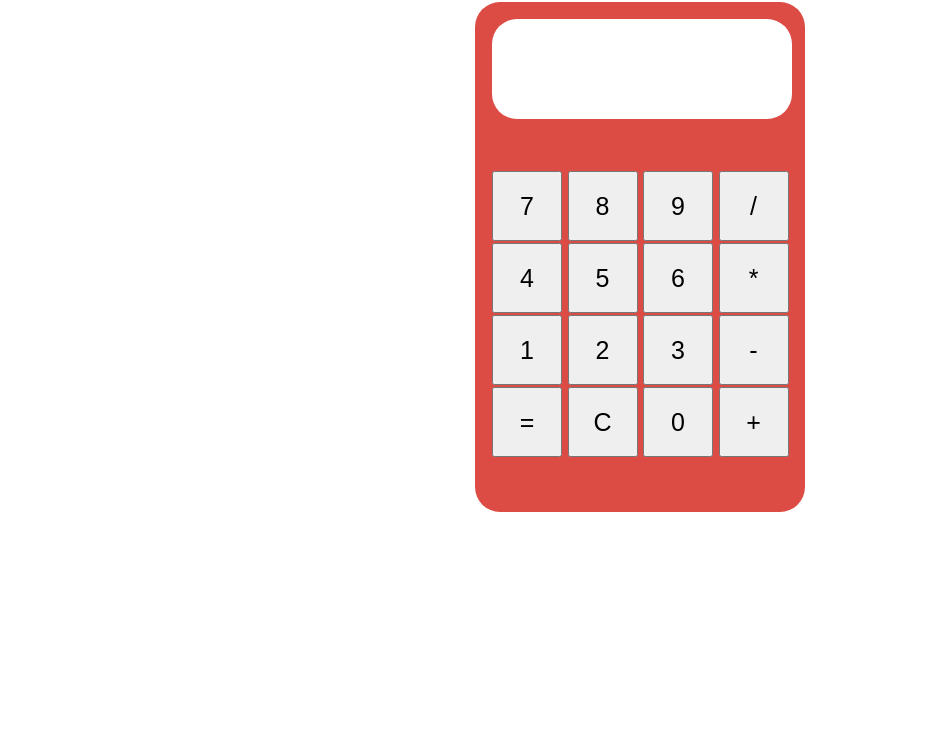
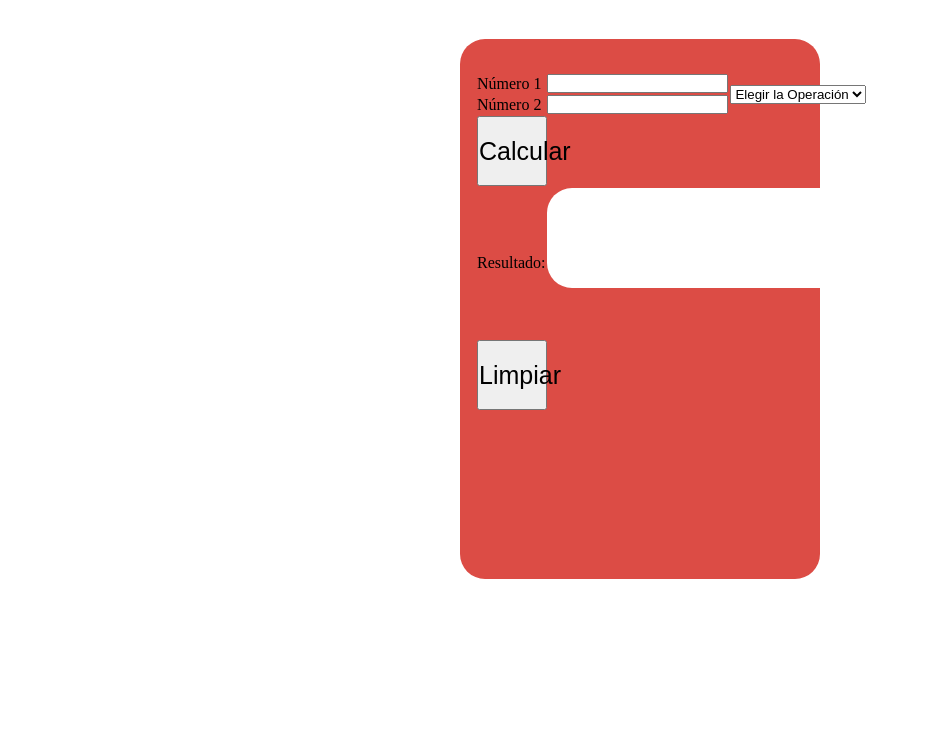
Before and after one commit to Uciel22/practico1, a plain HTML site: page index.html in a window 1280 px wide. Shown: the part 48-800 px from the top of the page, without its empty margins (0-928 px from the left). Drawn offline with Linux system fonts and the light colour scheme.

Commit message:
modifico estructura de index.html

```diff
--- a/index.html
+++ b/index.html
@@ -1,41 +1,56 @@
 <!DOCTYPE html>
-<html lang="es">
+<html lang="en">
     <head>
         <meta charset="UTF-8">
-        <meta name="practico1" content="practico1">
-        <title>Calculadora simple</title>
-        <link type="text/css" href="estilos.css" rel="stylesheet">
+        <meta name="practico1" content="practico1, calculadora Simple,">
+        <title>Calculadora Simple</title>
+        <link type="text/css" rel="stylesheet" href="estilos.css">
     </head>
-    <body onload="init();">
-        <table class="calculadora">
+    <body>
+        <header>
+            <h1>CALCULADORA SIMPLE</h1>
+        </header>
+        <div class="container">
+            <div class="calculadora">
+                <form id="formulario" action="" name="formulario" autocomplete="off">
+                    <!--Utilizo form para luego poder limpiar los input con un button-->
+                    <table>
                         <tr>
-                <td colspan="4"><span id="resultado"></span></td>
+                            <td class="indicaciones">Número 1</td>
+                             <!--los input podrían ser number pero uso text para mostrar la validación-->
+                            <td><input id="num1" type="text"></td>
+                            <td rowspan="2" style="text-align: center">
+                                <select name="operacion" id="operacion" class="select" required>
+                                    <option value="" selected disabled>Elegir la Operación</option>
+                                    <option value="1">+ Suma</option>
+                                    <option value="2">- Resta</option>
+                                    <option value="3">* Multiplicación</option>
+                                    <option value="4">/ División</option>
+                                </select>
+                            </td>
                         </tr>
                         <tr>
-                <td><button id="siete">7</button></td>
-                <td><button id="ocho">8</button></td>
-                <td><button id="nueve">9</button></td>
-                <td><button id="division">/</button></td>
+                            <td class="indicaciones">Número 2</td>
+                            <td><input id="num2" type="text"></td>
+                        </tr><br/>
+                        <tr>
+                            <td colspan="3" style="text-align: center">
+                                <button type="button" class="ov-btn-slide-left" id="enter" onclick="document.getElementById('resultado').innerHTML=main();">Calcular</button>
+                            </td>
                         </tr>
                         <tr>
-                <td><button id="cuatro">4</button></td>
-                <td><button id="cinco">5</button></td>
-                <td><button id="seis">6</button></td>
-                <td><button id="multiplicacion">*</button></td>
+                            <td class="indicaciones">Resultado:</td>
+                            <td colspan="2"><h3 id="resultado" class="resul"></h3></td>
                         </tr>
                         <tr>
-                <td><button id="uno">1</button></td>
-                <td><button id="dos">2</button></td>
-                <td><button id="tres">3</button></td>
-                <td><button id="resta">-</button></td>
-            </tr>
-            <tr>
-                <td><button id="igual">=</button></td>
-                <td><button id="reset">C</button></td>
-                <td><button id="cero">0</button></td>
-                <td><button id="suma">+</button></td>
+                            <!--el button tipo reset limpia los input, agrego onclick para dejar en blanco el resultado ya que está en un H3-->
+                            <td colspan="3" style="text-align: center"><button type="reset" class="reset" onclick="document.getElementById('resultado').value='';">Limpiar</button></td>
                         </tr>
                     </table>
-        <script src="calculadoraSimple.js" ></script>
+                </form>
+            </div>
+        </div>
+        <!--Aquí carga archivo calculadoraSimple.js con las funciones-->
+        <script type="text/javascript" src="calculadoraSimple.js"></script>
     </body>
 </html>
```
Lines whose indentation alone changed are shown as unchanged.
